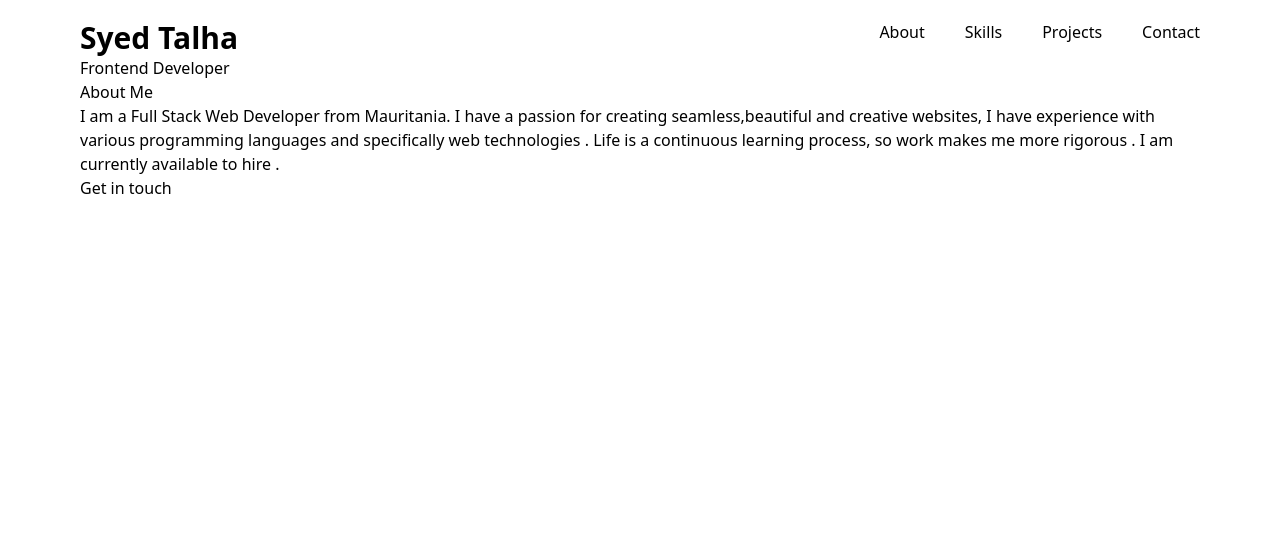
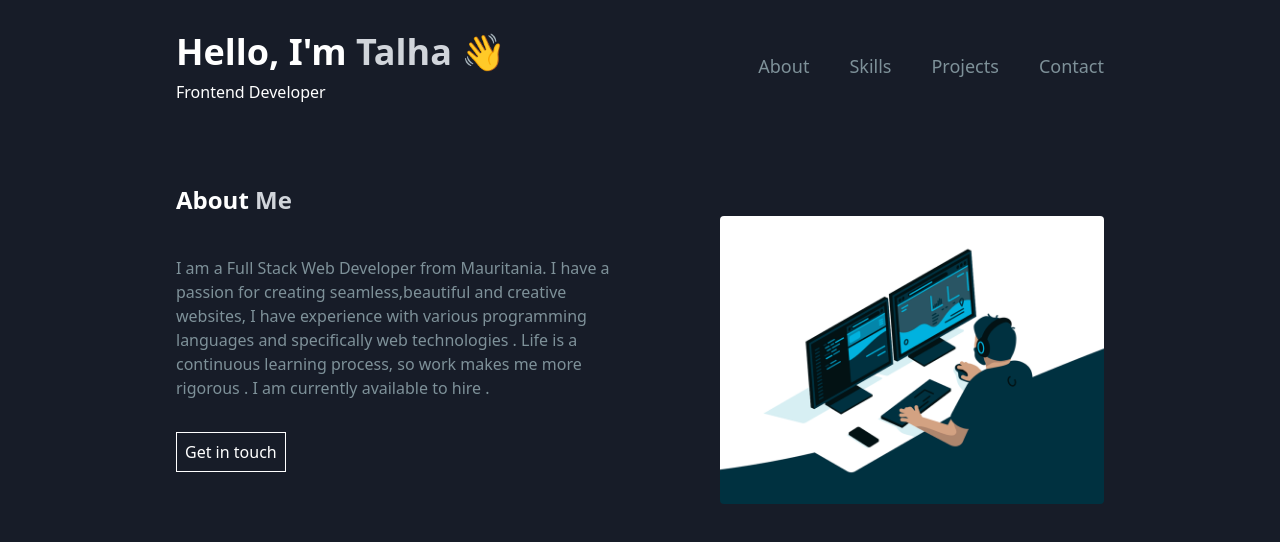
Before and after one commit to talhashah-dev/portfolio, a React (Create React App) app: page / in a window 1280 px wide. Shown: the top 542 px of the page. Built offline with nearby package versions, Linux system fonts and the light colour scheme.

Commit message:
modefied Navbar.jsx & About.jsx

```diff
--- a/src/App.js
+++ b/src/App.js
@@ -4,7 +4,7 @@ import { Navbar, About, Skills, Projects } from "./components";
 
 function App() {
   return (
-    <div className="container mx-auto py-5 px-20">
+    <div className="bg-[#171C28] text-white h-screen px-44">
       <Navbar />
       <About />
     </div>
--- a/src/components/About.jsx
+++ b/src/components/About.jsx
@@ -1,20 +1,29 @@
 import React from "react";
+import coding_gif from "../assets/images/coding.gif"
 
 function About() {
   return (
-    <div className="about">
-      <h1>About Me</h1>
+    <div className="container mx-auto">
+      <h1 className="text-2xl font-bold">About <span className="text-gray-300">Me</span></h1>
 
-      <p>
-        {" "}
-        I am a Full Stack Web Developer from Mauritania. I have a passion for
-        creating seamless,beautiful and creative websites, I have experience
-        with various programming languages and specifically web technologies .
-        Life is a continuous learning process, so work makes me more rigorous .
-        I am currently available to hire .
-      </p>
-
-      <button>Get in touch</button>
+      <div className="flex gap-6 justify-between items-center">
+        <div className="w-1/2">
+          <p className="text-[#7e9199] mb-10">
+            {" "}
+            I am a Full Stack Web Developer from Mauritania. I have a passion
+            for creating seamless,beautiful and creative websites, I have
+            experience with various programming languages and specifically web
+            technologies . Life is a continuous learning process, so work makes
+            me more rigorous . I am currently available to hire .
+          </p>
+          <a href="mailto:syedt.in00@gmail.com" className="border border-white p-2 hover:border-[#00B2DF] hover:text-[#00B2DF] transition-all">Get in touch</a>
+        </div>
+        <img
+          className="h-72 rounded"
+          src={coding_gif}
+          alt=""
+        />
+      </div>
     </div>
   );
 }
--- a/src/components/Navbar.jsx
+++ b/src/components/Navbar.jsx
@@ -1,19 +1,20 @@
 import React from "react";
+import "../App.css"
 
 function Navbar() {
   return (
     <>
-      <nav className="flex justify-between">
+      <nav className="container mx-auto flex justify-between items-center pt-8 mb-20">
         <div className="title">
-          <h1 className="text-3xl font-bold">Syed Talha</h1>
+          <h1 className="text-4xl font-bold mb-2">Hello, I'm <span className="text-gray-300">Talha</span> 👋</h1>
           <p>Frontend Developer</p>
         </div>
-        <ul className="flex gap-10">
-          <li className="cursor-pointer h-0">About</li>
-          <li className="cursor-pointer h-0">Skills</li>
-          <li className="cursor-pointer h-0">Projects</li>
-          <li className="cursor-pointer h-0">Contact</li>
-        </ul>
+        <div className="flex gap-10">
+          <a href="#" className="text-[#7e9199] hover:text-white pb-1 hover:border-b text-lg transition-all">About</a>
+          <a href="#" className="text-[#7e9199] hover:text-white pb-1 hover:border-b text-lg transition-all">Skills</a>
+          <a href="#" className="text-[#7e9199] hover:text-white pb-1 hover:border-b text-lg transition-all">Projects</a>
+          <a href="#" className="text-[#7e9199] hover:text-white pb-1 hover:border-b text-lg transition-all">Contact</a>
+        </div>
       </nav>
     </>
   );
```
Also changed, not shown: src/assets/images/coding.gif (added).
